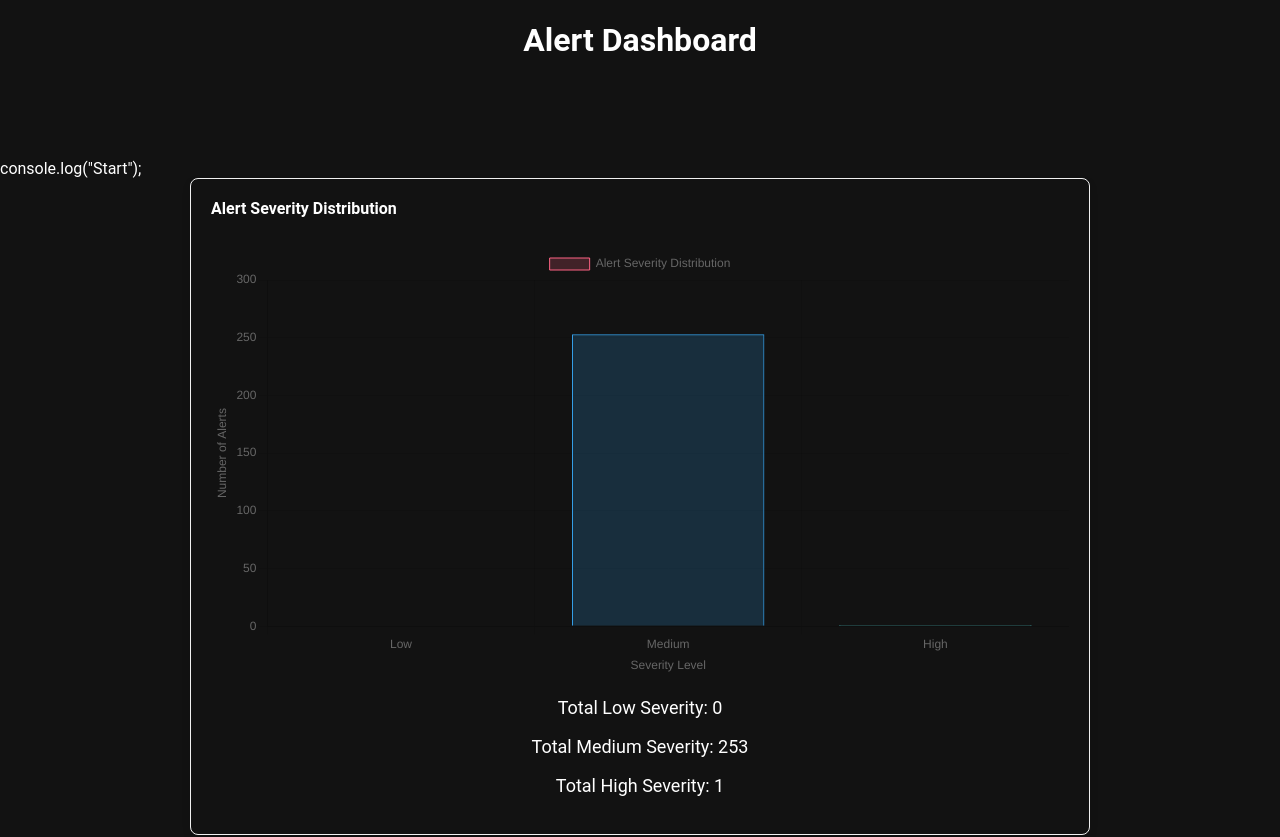
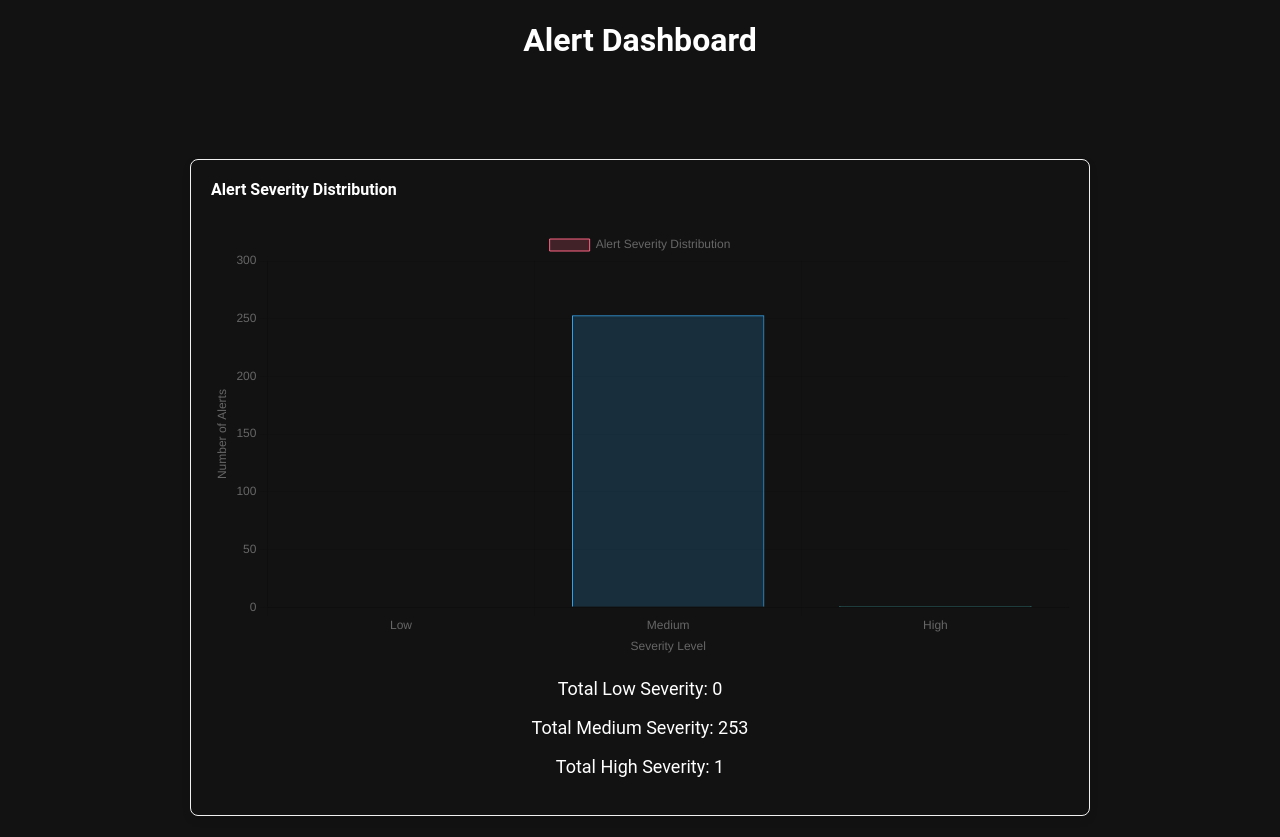
Before and after one commit to AyushKatochh/Alert-Dashboard-React, a React (Create React App) app: page / in a window 1280 px wide. Shown: the top 837 px of the page. Built offline with nearby package versions, Linux system fonts and the light colour scheme.

Commit message:
Update App.js

```diff
--- a/src/App.js
+++ b/src/App.js
@@ -20,7 +20,6 @@ const App = () => {
   return (
     <div>
       <h1 style={{'textAlign': 'center', 'marginBottom': '100px'}}>Alert Dashboard</h1>
-      console.log("Start");
       <Dashboard data={data} />
     </div>
   );
```
